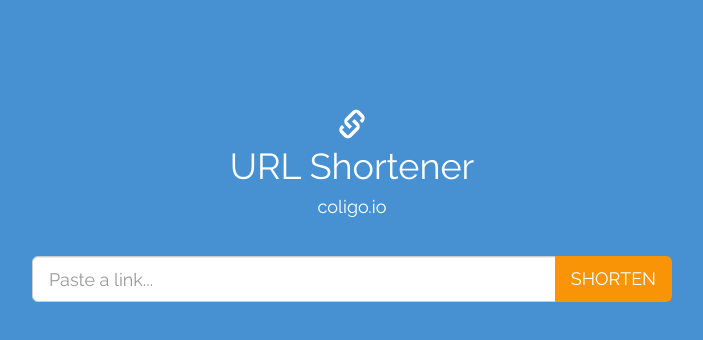
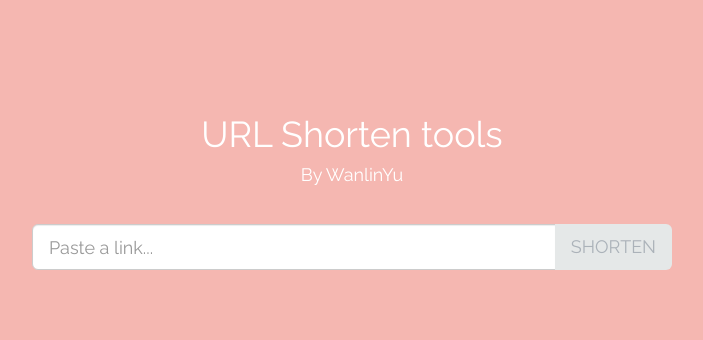
Before and after one commit to WANLINYU530/liaoyuan, a website: page views/index.html in a window 1280 px wide. Shown: the whole page, without its empty margins (288-991 px from the left). Drawn offline with nearby package versions, Linux system fonts and the light colour scheme; files that its build step writes are made by us from their sources; files whose address does not match are found by name.

Commit message:
new 2017/1/16

```diff
--- a/public/css/styles.css
+++ b/public/css/styles.css
@@ -5,7 +5,7 @@
 html,
 body {
   height: 100%;
-  background-color: #4791D2;
+  background-color: #F5B7B1;
 }
 
 body {
@@ -15,8 +15,8 @@ body {
 }
 
 .btn-shorten {
-  color: #ffffff;
-  background-color: #F89406;
+  color: #ABB2B9;
+  background-color:#E5E8E8;
   border: none;
 }
 
@@ -25,7 +25,7 @@ body {
 .btn-shorten:active,
 .btn-shorten.active {
   color: #ffffff;
-  background-color: #FA8900;
+  background-color:#566573;
   border: none;
 }
 
--- a/views/index.html
+++ b/views/index.html
@@ -19,9 +19,9 @@
       <div class="main-container">
 
         <div class="inner cover">
-          <span class="glyphicon glyphicon-link"></span>
-          <h1>URL Shortener</h1>
-          <h4>coligo.io</h4>
+
+          <h1>URL Shorten tools</h1>
+          <h4>By WanlinYu</h4>
 
           <div class="row">
 
```
Also changed, not shown: public/javascripts/newDatabase.js (added, +22 -0 lines), 3 other files.
